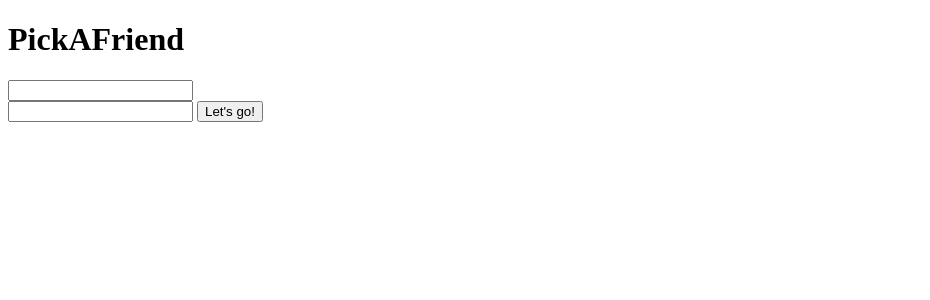
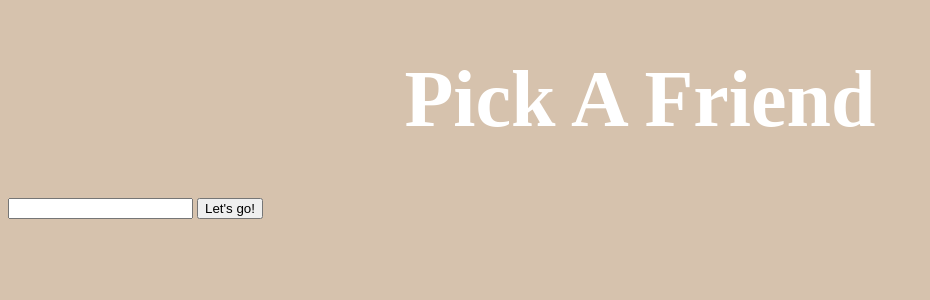
Before and after one commit to AayushU/pennapps-app, a Python web app: template tornado/templates/main.html in a window 1280 px wide. Shown: the top 300 px of the page, without its empty margins (0-930 px from the left). Run offline with Jinja, Linux system fonts and the light colour scheme; the template is opened without the code that fills it, so the values that code supplies are empty; some libraries are stand-ins or nearby versions.

Commit message:
Some formatting, playing around with fql

```diff
--- a/tornado/templates/main.html
+++ b/tornado/templates/main.html
@@ -1,18 +1,31 @@
 <!DOCTYPE html> <html>
     <head>
-        <title>It's a Date</title></head>
+        <title>It's a Date</title>
+        <style tye="text/css">
+			h1 {
+				font-family: brush script mt;
+				font-size: 60pt;
+				text-align: center;
+				color: white;
+			}
+			body {
+				background-color: #D6C2AD;
+			};
+		</style>
+
         <link rel="stylesheet" href="http://code.jquery.com/ui/1.8.18/themes/base/jquery-ui.css" type="text/css" media="all" />
         <script src="http://ajax.googleapis.com/ajax/libs/jquery/1.7.1/jquery.min.js" type="text/javascript"> </script>
         <script src="https://ajax.googleapis.com/ajax/libs/jqueryui/1.8.16/jquery-ui.min.js" type="text/javascript"></script>
+    </head>
 
     <body>
-        <h1>PickAFriend</h1>
-		    <form method="post" action="/doSearchHandler">
-				<input type = "text" id="searchTerms">
+        <h1>Pick A Friend</h1>
+		    <!--<form method="post" action="/doSearchHandler">
+				<input type = "text" id="searchTerms">-->
 			</form>
             <form method="post" action="/DateHandler">
                 <input id="friend_search" type="text" name="friend_name">
-                <input type="submit" value="Let's go!">
+                <input type="submit" value="Let's go!" text-align="center">
     		</form>
             <script>
                 $(document).ready(function() {
```
Also changed, not shown: tornado/main.py (+10 -3 lines), tornado/templates/final.html (+14 -2 lines), tornado/templates/home.html (+16 -1 lines).
